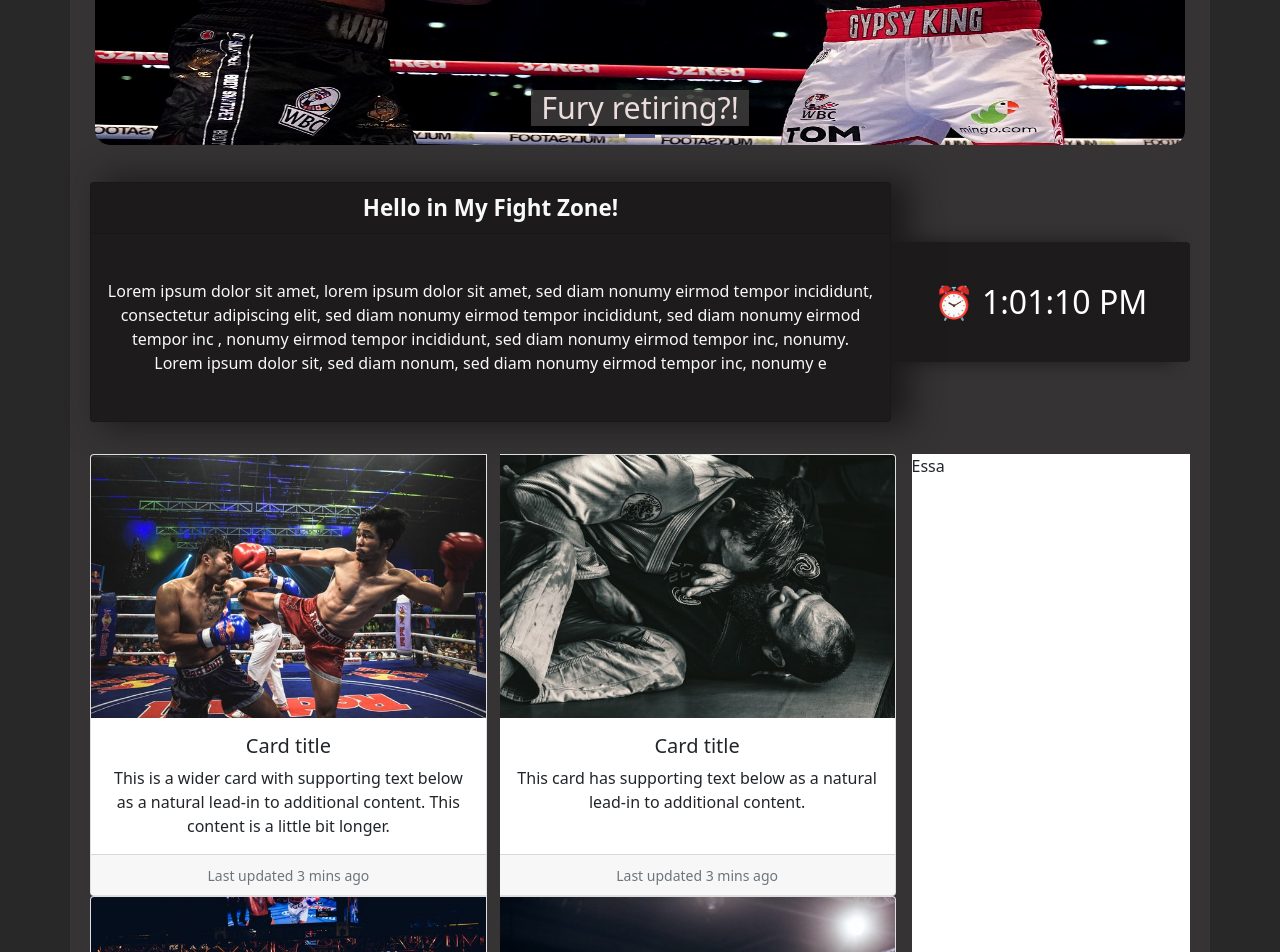
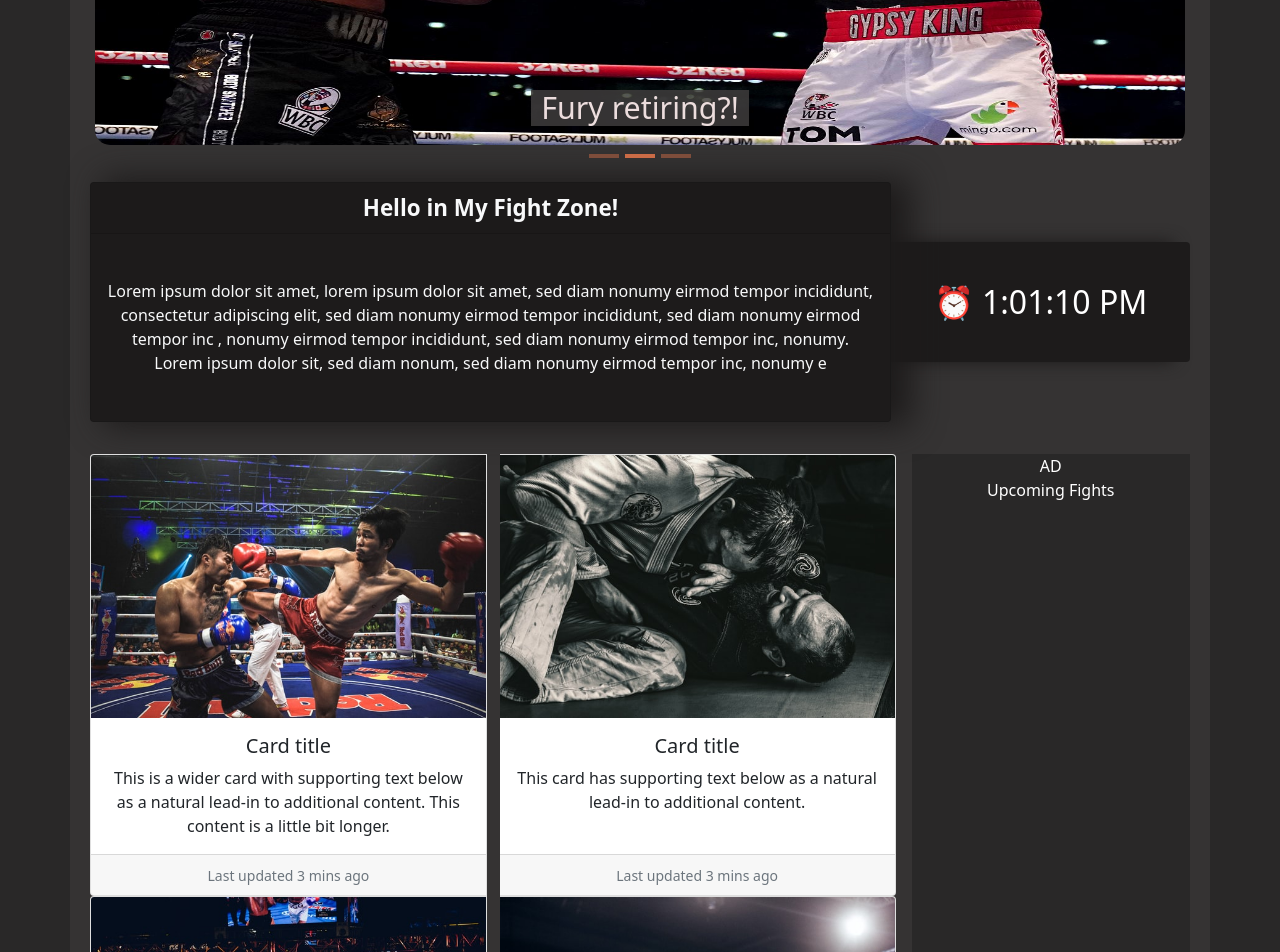
Before and after one commit to Arssin/My-Fight-Zone, a React (Create React App) app: page /home in a window 1280 px wide. Shown: the part 300-1252 px from the top of the page. Built offline with nearby package versions, Linux system fonts and the light colour scheme.

Commit message:
Change colors, change carousel idicator

```diff
--- a/src/components/Home/Cards/OtherSection/OtherSection.scss
+++ b/src/components/Home/Cards/OtherSection/OtherSection.scss
@@ -1,7 +1,11 @@
+@import '../../../variables.scss';
+
 .secondSection {
     display: flex;
+    flex-direction: column;
     order: 1;
-    background-color: white;
+    background-color: $main-container;
+    color: white;
     width: 50%;
 
     @media (min-width: 768px) {
--- a/src/components/Home/Cards/OtherSection/OtherSection.tsx
+++ b/src/components/Home/Cards/OtherSection/OtherSection.tsx
@@ -1,5 +1,10 @@
 import './OtherSection.scss'
 
 export function OtherSection() {
-    return <div className="secondSection">Essa</div>
+    return (
+        <div className="secondSection">
+            <div className="sectionDivs">AD</div>
+            <div className="sectionDivs">Upcoming Fights</div>
+        </div>
+    )
 }
--- a/src/components/Home/Carousel/Carousel.scss
+++ b/src/components/Home/Carousel/Carousel.scss
@@ -42,9 +42,10 @@
 
     .carousel-indicators {
         margin-bottom: 0.1rem;
+        bottom: -20px;
     }
     .carousel-indicators [data-bs-target] {
-        background-color: rgb(91, 91, 138);
+        background-color: rgb(202, 107, 70);
         height: 4px;
     }
 }
```
